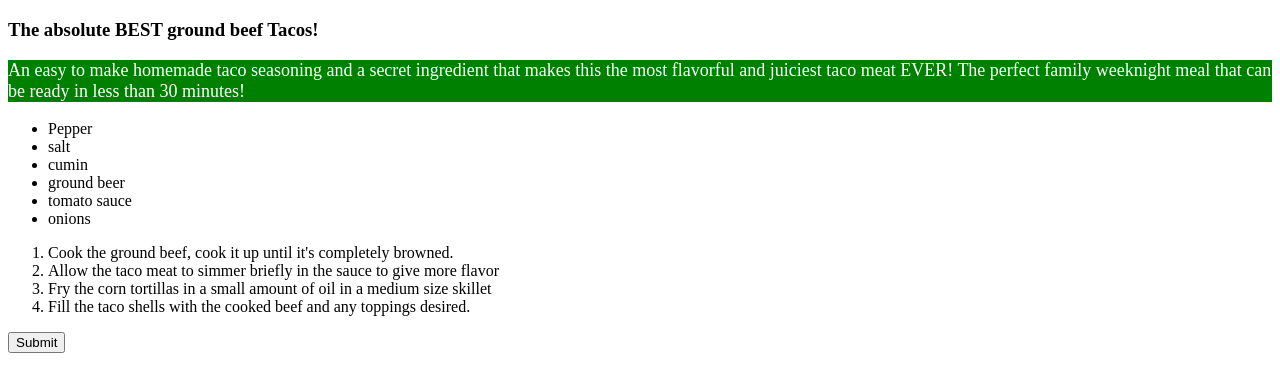
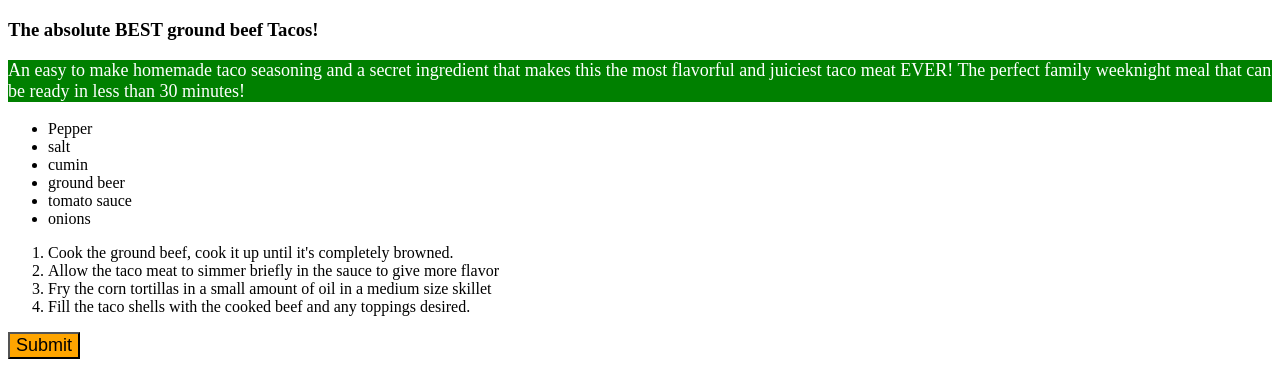
Before and after one commit to Swiftshooter94/odin-recipes, a plain HTML site: page recipes/tacos-recipe.html in a window 1280 px wide. Shown: the part 463-830 px from the top of the page. Drawn offline with Linux system fonts and the light colour scheme.

Commit message:
Make taco button nicer

```diff
--- a/recipes/tacos-recipe.html
+++ b/recipes/tacos-recipe.html
@@ -33,6 +33,6 @@
         <li>Fill the taco shells with the cooked beef and any toppings desired.</li>
     </ol>
 
-    <button type="button">Submit</button>
+    <button style="background-color: orange; font-size: 18px;">Submit</button>
 </body>
 </html>
```
